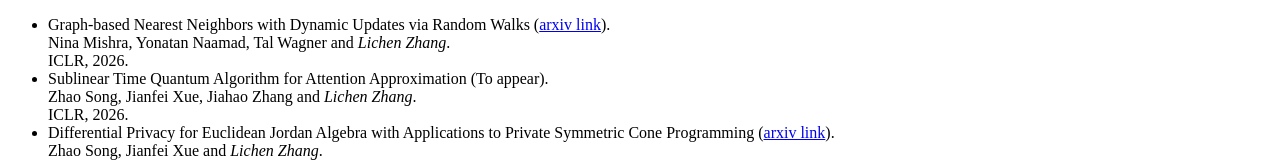
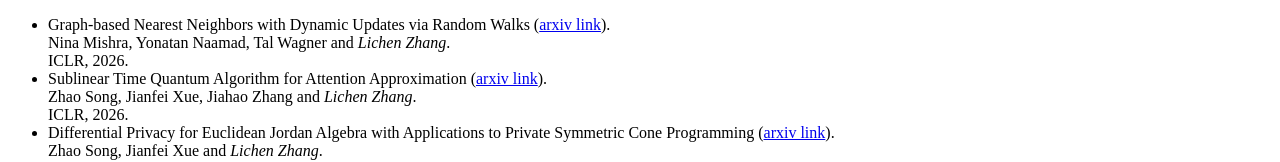
Before and after one commit to lczh/lczh.github.io, a plain HTML site: page index.html in a window 1280 px wide. Shown: the part 442-604 px from the top of the page. Drawn offline with Linux system fonts and the light colour scheme.

Commit message:
ICLR26arxiv

```diff
--- a/index.html
+++ b/index.html
@@ -65,7 +65,7 @@
             </pre>
         </li>
         <li>
-                Sublinear Time Quantum Algorithm for Attention Approximation (To appear).
+            Sublinear Time Quantum Algorithm for Attention Approximation (<a href = "https://arxiv.org/abs/2602.00874">arxiv link</a>).
                 <br> Zhao Song, Jianfei Xue, Jiahao Zhang and <i>Lichen Zhang</i>.
                 <br> ICLR, 2026.
                 </pre>
```
